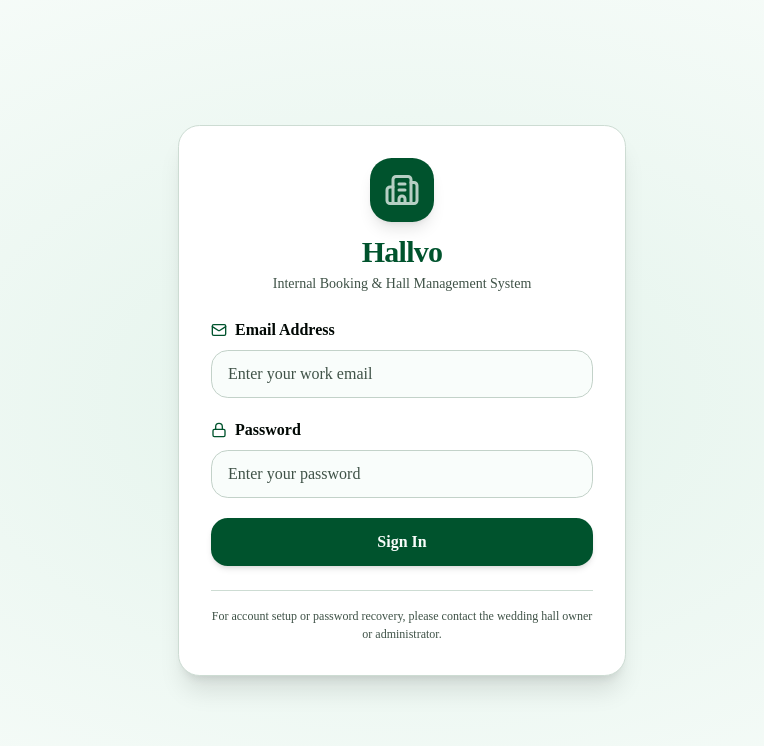
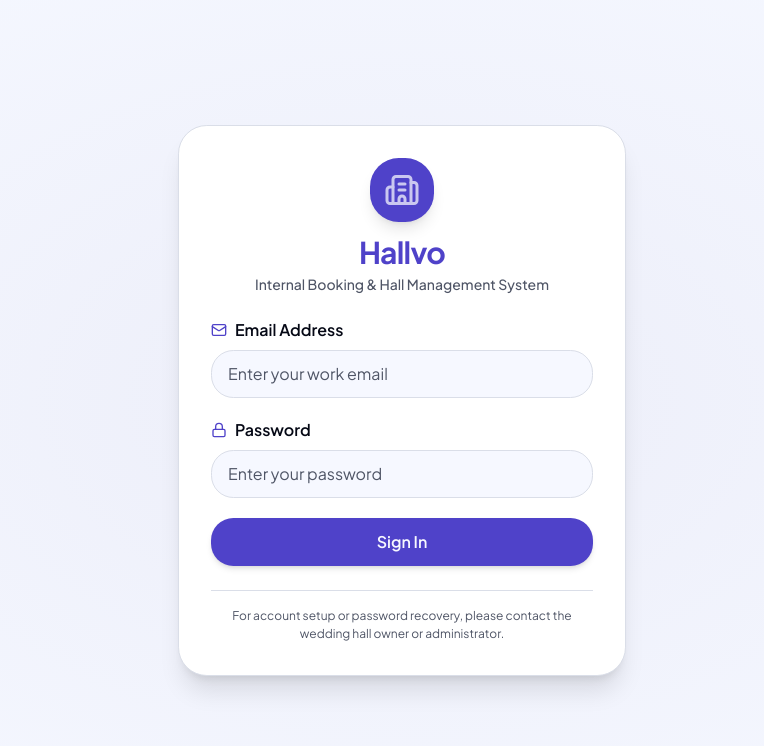
Before and after one commit to zhumail88/hallvo, a Next.js app: page /login in a window 1280 px wide. Shown: the top 746 px of the page, without its empty margins (238-1002 px from the left). Built offline with nearby package versions, Linux system fonts and the light colour scheme.

Commit message:
fix(ui) : update the theme of the application to a more modernized look

```diff
--- a/src/app/globals.css
+++ b/src/app/globals.css
@@ -49,67 +49,67 @@
 }
 
 :root {
-  --background: oklch(0.99 0.005 160);
-  --foreground: oklch(0.12 0.02 160);
-  --card: oklch(1 0 0);
-  --card-foreground: oklch(0.12 0.02 160);
+  --background: oklch(0.98 0.01 270); /* Very soft slate/periwinkle white background */
+  --foreground: oklch(0.14 0.03 270); /* Deep midnight navy/slate text */
+  --card: oklch(1 0 0); /* Pure white card */
+  --card-foreground: oklch(0.14 0.03 270);
   --popover: oklch(1 0 0);
-  --popover-foreground: oklch(0.12 0.02 160);
-  --primary: oklch(0.38 0.11 160); /* Premium Forest/Emerald Green */
-  --primary-foreground: oklch(0.99 0.005 160);
-  --secondary: oklch(0.95 0.02 165); /* Soft mint/sage secondary background */
-  --secondary-foreground: oklch(0.22 0.07 160);
-  --muted: oklch(0.95 0.01 160);
-  --muted-foreground: oklch(0.42 0.03 160);
-  --accent: oklch(0.68 0.12 85); /* Celebration gold/bronze */
-  --accent-foreground: oklch(0.16 0.04 85);
+  --popover-foreground: oklch(0.14 0.03 270);
+  --primary: oklch(0.48 0.20 280); /* Premium deep royal violet */
+  --primary-foreground: oklch(0.98 0.01 280);
+  --secondary: oklch(0.95 0.015 280); /* Soft lavender-slate secondary */
+  --secondary-foreground: oklch(0.25 0.08 280);
+  --muted: oklch(0.95 0.01 270);
+  --muted-foreground: oklch(0.45 0.03 270);
+  --accent: oklch(0.78 0.11 85); /* Celebration warm champagne/gold */
+  --accent-foreground: oklch(0.18 0.04 85);
   --destructive: oklch(0.55 0.18 29);
-  --border: oklch(0.88 0.02 160);
-  --input: oklch(0.85 0.02 160);
-  --ring: oklch(0.38 0.11 160);
-  --chart-1: oklch(0.38 0.11 160);
-  --chart-2: oklch(0.68 0.12 85);
+  --border: oklch(0.90 0.015 270); /* Very soft border */
+  --input: oklch(0.90 0.015 270);
+  --ring: oklch(0.48 0.20 280);
+  --chart-1: oklch(0.48 0.20 280);
+  --chart-2: oklch(0.78 0.11 85);
   --chart-3: oklch(0.55 0.18 29);
-  --chart-4: oklch(0.42 0.03 160);
-  --chart-5: oklch(0.22 0.07 160);
-  --radius: 0.75rem;
-  --sidebar: oklch(0.97 0.01 160);
-  --sidebar-foreground: oklch(0.12 0.02 160);
-  --sidebar-primary: oklch(0.38 0.11 160);
-  --sidebar-primary-foreground: oklch(0.99 0.005 160);
-  --sidebar-accent: oklch(0.93 0.02 160);
-  --sidebar-accent-foreground: oklch(0.22 0.07 160);
-  --sidebar-border: oklch(0.88 0.02 160);
-  --sidebar-ring: oklch(0.38 0.11 160);
+  --chart-4: oklch(0.42 0.03 270);
+  --chart-5: oklch(0.22 0.07 270);
+  --radius: 1.0rem; /* Modern rounded corners */
+  --sidebar: oklch(0.97 0.01 270);
+  --sidebar-foreground: oklch(0.14 0.03 270);
+  --sidebar-primary: oklch(0.48 0.20 280);
+  --sidebar-primary-foreground: oklch(0.98 0.01 280);
+  --sidebar-accent: oklch(0.92 0.02 280);
+  --sidebar-accent-foreground: oklch(0.25 0.08 280);
+  --sidebar-border: oklch(0.90 0.015 270);
+  --sidebar-ring: oklch(0.48 0.20 280);
 }
 
 .dark {
-  --background: oklch(0.12 0.01 160);
-  --foreground: oklch(0.95 0.01 160);
-  --card: oklch(0.15 0.01 160);
-  --card-foreground: oklch(0.95 0.01 160);
-  --popover: oklch(0.15 0.01 160);
-  --popover-foreground: oklch(0.95 0.01 160);
-  --primary: oklch(0.55 0.13 160);
-  --primary-foreground: oklch(0.12 0.01 160);
-  --secondary: oklch(0.22 0.03 160);
-  --secondary-foreground: oklch(0.95 0.01 160);
-  --muted: oklch(0.22 0.02 160);
-  --muted-foreground: oklch(0.72 0.02 160);
-  --accent: oklch(0.72 0.11 85);
-  --accent-foreground: oklch(0.12 0.01 85);
+  --background: oklch(0.13 0.025 270); /* Sleek deep slate dark mode background */
+  --foreground: oklch(0.96 0.015 270); /* Soft lavender text */
+  --card: oklch(0.17 0.03 270); /* Rich card background */
+  --card-foreground: oklch(0.96 0.015 270);
+  --popover: oklch(0.17 0.03 270);
+  --popover-foreground: oklch(0.96 0.015 270);
+  --primary: oklch(0.64 0.18 280); /* Vibrant electric violet */
+  --primary-foreground: oklch(0.12 0.02 280);
+  --secondary: oklch(0.21 0.03 270);
+  --secondary-foreground: oklch(0.96 0.015 270);
+  --muted: oklch(0.21 0.02 270);
+  --muted-foreground: oklch(0.70 0.02 270);
+  --accent: oklch(0.80 0.12 85); /* Bright gold/champagne */
+  --accent-foreground: oklch(0.14 0.03 85);
   --destructive: oklch(0.62 0.17 29);
-  --border: oklch(0.25 0.02 160);
-  --input: oklch(0.25 0.02 160);
-  --ring: oklch(0.55 0.13 160);
-  --sidebar: oklch(0.14 0.01 160);
-  --sidebar-foreground: oklch(0.95 0.01 160);
-  --sidebar-primary: oklch(0.55 0.13 160);
-  --sidebar-primary-foreground: oklch(0.12 0.01 160);
-  --sidebar-accent: oklch(0.22 0.03 160);
-  --sidebar-accent-foreground: oklch(0.95 0.01 160);
-  --sidebar-border: oklch(0.25 0.02 160);
-  --sidebar-ring: oklch(0.55 0.13 160);
+  --border: oklch(0.23 0.02 270);
+  --input: oklch(0.23 0.02 270);
+  --ring: oklch(0.64 0.18 280);
+  --sidebar: oklch(0.14 0.02 270);
+  --sidebar-foreground: oklch(0.96 0.015 270);
+  --sidebar-primary: oklch(0.64 0.18 280);
+  --sidebar-primary-foreground: oklch(0.12 0.02 280);
+  --sidebar-accent: oklch(0.21 0.03 270);
+  --sidebar-accent-foreground: oklch(0.96 0.015 270);
+  --sidebar-border: oklch(0.23 0.02 270);
+  --sidebar-ring: oklch(0.64 0.18 280);
 }
 
 @layer base {
@@ -117,9 +117,33 @@
     @apply border-border outline-ring/50;
   }
   body {
-    @apply bg-background text-foreground;
+    @apply bg-background text-foreground antialiased;
   }
   html {
     @apply font-sans;
   }
+  h1, h2, h3, h4, h5, h6 {
+    @apply tracking-tight font-extrabold;
+    letter-spacing: -0.02em;
+  }
 }
+
+@keyframes progress-loading {
+  0% { left: -40%; width: 40%; }
+  50% { left: 40%; width: 60%; }
+  100% { left: 100%; width: 40%; }
+}
+
+.animate-progress {
+  animation: progress-loading 1.2s infinite ease-in-out;
+}
+
+.bg-premium-gradient {
+  background-image: linear-gradient(135deg, var(--primary) 0%, oklch(0.58 0.22 265) 100%);
+}
+
+.text-gradient {
+  background-image: linear-gradient(135deg, var(--primary) 0%, var(--accent) 100%);
+  -webkit-background-clip: text;
+  -webkit-text-fill-color: transparent;
+}
--- a/src/app/layout.tsx
+++ b/src/app/layout.tsx
@@ -1,15 +1,17 @@
 import type { Metadata } from "next";
-import { Geist, Geist_Mono } from "next/font/google";
+import { Plus_Jakarta_Sans, Geist_Mono } from "next/font/google";
 import "./globals.css";
 
-const geistSans = Geist({
-  variable: "--font-geist-sans",
+const plusJakarta = Plus_Jakarta_Sans({
+  variable: "--font-sans",
   subsets: ["latin"],
+  display: "swap",
 });
 
 const geistMono = Geist_Mono({
   variable: "--font-geist-mono",
   subsets: ["latin"],
+  display: "swap",
 });
 
 export const metadata: Metadata = {
@@ -25,7 +27,7 @@ export default function RootLayout({
   return (
     <html
       lang="en"
-      className={`${geistSans.variable} ${geistMono.variable} h-full antialiased`}
+      className={`${plusJakarta.variable} ${geistMono.variable} h-full antialiased`}
     >
       <body className="min-h-full flex flex-col">{children}</body>
     </html>
--- a/src/components/layout/DashboardShell.tsx
+++ b/src/components/layout/DashboardShell.tsx
@@ -1,6 +1,6 @@
 'use client'
 
-import React, { useState } from 'react'
+import React, { useState, useEffect } from 'react'
 import Link from 'next/link'
 import { usePathname } from 'next/navigation'
 import { logout } from '@/app/dashboard/logout-action'
@@ -13,7 +13,8 @@ import {
   LogOut,
   Menu,
   X,
-  User
+  User,
+  Loader2
 } from 'lucide-react'
 
 interface DashboardShellProps {
@@ -27,6 +28,11 @@ interface DashboardShellProps {
 export default function DashboardShell({ children, profile }: DashboardShellProps) {
   const pathname = usePathname()
   const [isSidebarOpen, setIsSidebarOpen] = useState(false)
+  const [loadingHref, setLoadingHref] = useState<string | null>(null)
+
+  useEffect(() => {
+    setLoadingHref(null)
+  }, [pathname])
 
   const navItems = [
     { name: 'Overview', href: '/dashboard', icon: LayoutDashboard },
@@ -34,6 +40,13 @@ export default function DashboardShell({ children, profile }: DashboardShellProp
     { name: 'Bookings', href: '/dashboard/bookings', icon: FileText },
     { name: 'Settings', href: '/dashboard/settings', icon: SettingsIcon },
   ]
+
+  const handleLinkClick = (href: string) => {
+    if (href !== pathname) {
+      setLoadingHref(href)
+    }
+    setIsSidebarOpen(false)
+  }
 
   const handleLogout = async () => {
     if (confirm('Are you sure you want to sign out?')) {
@@ -44,13 +57,20 @@ export default function DashboardShell({ children, profile }: DashboardShellProp
   return (
     <div className="min-h-screen bg-background flex flex-col md:flex-row">
 
+      {/* Top YouTube-style progress bar */}
+      {loadingHref && (
+        <div className="fixed top-0 left-0 right-0 h-[3px] bg-secondary/35 z-50 overflow-hidden">
+          <div className="absolute top-0 bottom-0 bg-gradient-to-r from-primary via-accent to-primary animate-progress rounded-r-full" />
+        </div>
+      )}
+
       {/* Mobile Top Header */}
       <header className="flex h-16 items-center justify-between border-b border-border bg-card px-6 md:hidden z-20 sticky top-0">
         <div className="flex items-center gap-2">
           <div className="flex h-10 w-10 items-center justify-center rounded-xl bg-primary text-primary-foreground">
             <Building2 className="h-5 w-5" />
           </div>
-          <span className="text-xl font-bold text-primary">Hallvo</span>
+          <span className="text-xl font-bold text-gradient">Hallvo</span>
         </div>
         <button
           onClick={() => setIsSidebarOpen(!isSidebarOpen)}
@@ -73,7 +93,7 @@ export default function DashboardShell({ children, profile }: DashboardShellProp
             <Building2 className="h-6 w-6" />
           </div>
           <div>
-            <span className="text-2xl font-black tracking-tight text-primary">Hallvo</span>
+            <span className="text-2xl font-black tracking-tight text-gradient">Hallvo</span>
             <span className="block text-xs font-semibold text-muted-foreground uppercase tracking-widest">
               Manager
             </span>
@@ -100,19 +120,24 @@ export default function DashboardShell({ children, profile }: DashboardShellProp
           {navItems.map((item) => {
             const isActive = pathname === item.href || (item.href !== '/dashboard' && pathname.startsWith(item.href))
             const Icon = item.icon
+            const isCurrentLoading = loadingHref === item.href
 
             return (
               <Link
                 key={item.href}
                 href={item.href}
-                onClick={() => setIsSidebarOpen(false)}
+                onClick={() => handleLinkClick(item.href)}
                 className={`flex items-center gap-3 px-4 py-3 text-base font-semibold rounded-xl transition-all duration-150 ${
                   isActive
                     ? 'bg-primary text-primary-foreground shadow-sm shadow-primary/20'
                     : 'text-muted-foreground hover:bg-secondary hover:text-foreground'
                 }`}
               >
-                <Icon className={`h-5 w-5 ${isActive ? 'text-primary-foreground' : 'text-primary'}`} />
+                {isCurrentLoading ? (
+                  <Loader2 className="h-5 w-5 animate-spin text-accent-foreground dark:text-accent" />
+                ) : (
+                  <Icon className={`h-5 w-5 ${isActive ? 'text-primary-foreground' : 'text-primary'}`} />
+                )}
                 {item.name}
               </Link>
             )
```
